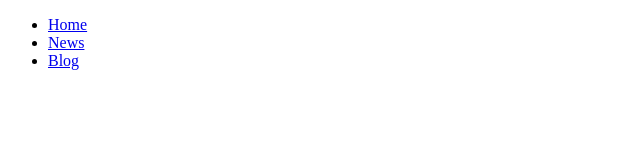
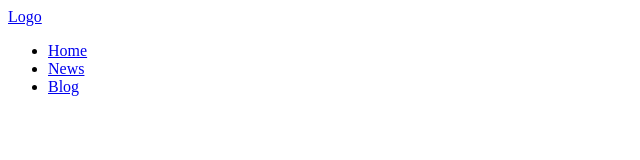
Before and after one commit to GiorgiKobulashvili/Lesson-4, a plain HTML site: page index.html in a window 1280 px wide. Shown: the whole page, without its empty margins (0-640 px from the left). Drawn offline with Linux system fonts and the light colour scheme.

Commit message:
Add logo in header

```diff
--- a/index.html
+++ b/index.html
@@ -7,6 +7,7 @@
 </head>
 <body>
 	<header>
+		<a href="index.html">Logo</a>
 		<nav>
 			<ul>
 				<li>
```
